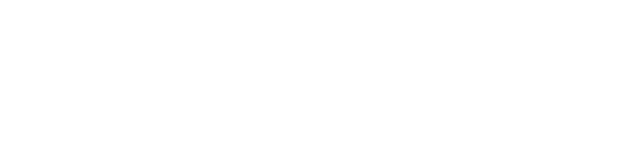
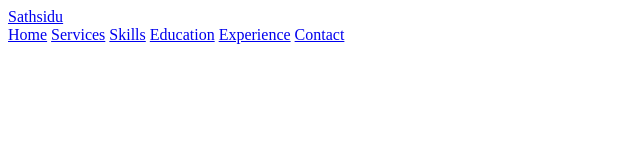
Before and after one commit to Sathsidu-2006/portfolio, a plain HTML site: page index.html in a window 1280 px wide. Shown: the whole page, without its empty margins (0-640 px from the left). Drawn offline with Linux system fonts and the light colour scheme.

Commit message:
nav bar created

```diff
--- a/index.html
+++ b/index.html
@@ -6,6 +6,18 @@
     <title>Portfolio Website</title>
 </head>
 <body>
+    <head>
+        <a href="#" class="logo">Sathsidu</a>
+    </head>
+
+    <nav>
+        <a href="#" class="active">Home</a>
+        <a href="#" >Services</a>
+        <a href="#" >Skills</a>
+        <a href="#" >Education</a>
+        <a href="#" >Experience</a>
+        <a href="#" >Contact</a>
+    </nav>
 
 </body>
 </html>
```
